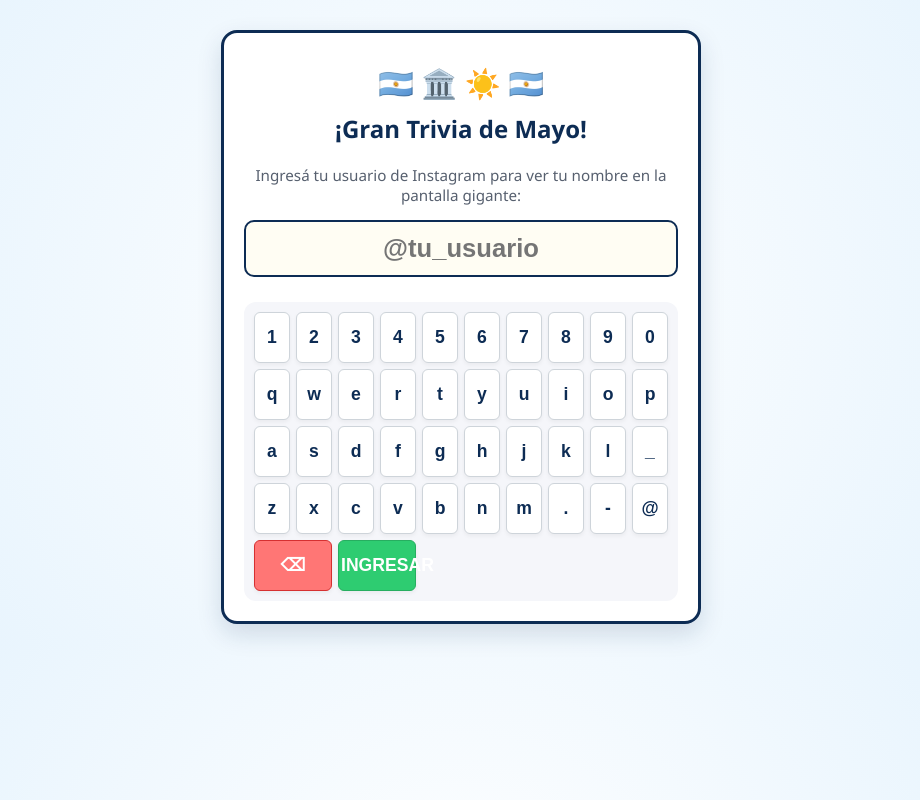
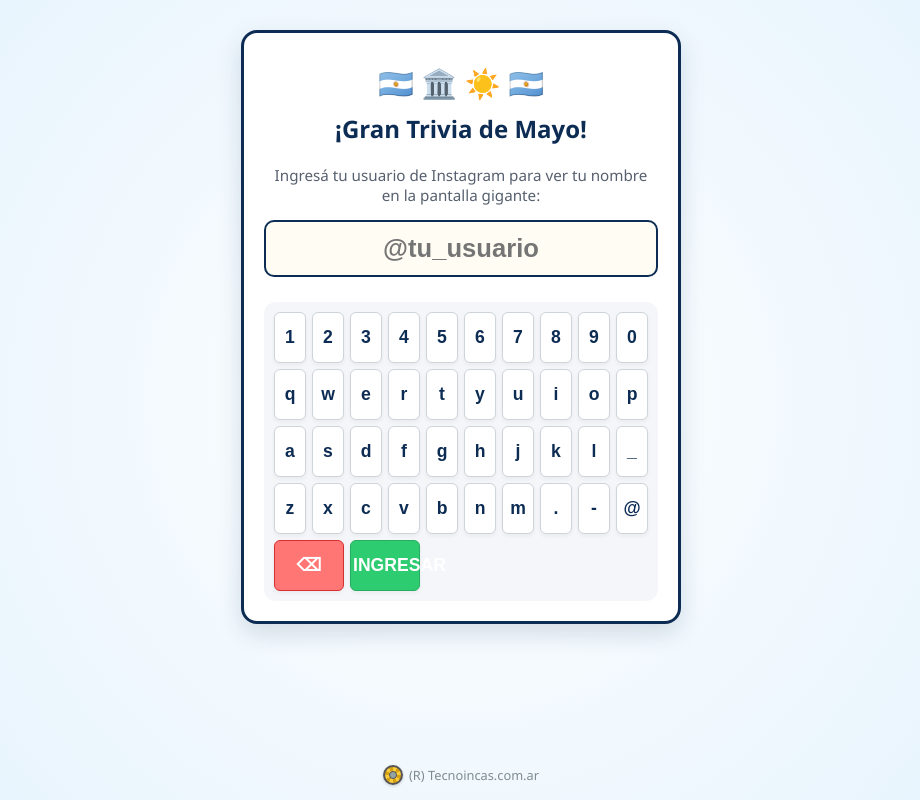
Before and after one commit to pab99/trivia25demayo, a website: page public/index.html in a window 1280 px wide. Shown: the whole page, without its empty margins (179-1099 px from the left). Drawn offline with nearby package versions, Linux system fonts and the light colour scheme; no server answers.

Commit message:
Update index.html

```diff
--- a/public/index.html
+++ b/public/index.html
@@ -21,12 +21,18 @@
             font-family: 'Segoe UI', Tahoma, Geneva, Verdana, sans-serif;
             margin: 0;
             padding: 0;
+            min-height: 100vh;
+            display: flex;
+            flex-direction: column;
         }
 
         .contenedor-movil {
             padding: 20px;
             max-width: 480px;
             margin: auto;
+            flex: 1;
+            width: 100%;
+            box-sizing: border-box;
         }
 
         .tarjeta-patria {
@@ -110,6 +116,7 @@
             box-shadow: 0px 4px 6px rgba(0,0,0,0.08);
             transition: background 0.2s, transform 0.1s;
             cursor: pointer;
+            text-decoration: none;
         }
         .opcion-btn:not([disabled]):hover { background: var(--amarillo-hover); }
         .opcion-btn:active { transform: scale(0.98); }
@@ -149,6 +156,43 @@
             margin: 15px 0;
             border: 2px solid var(--amarillo-sol);
             box-shadow: 0 4px 10px rgba(0,0,0,0.15);
+        }
+
+        /* Footer Estilo Tecnoincas */
+        footer {
+            text-align: center;
+            padding: 15px;
+            font-size: 0.8rem;
+            color: #7f8c8d;
+            display: flex;
+            align-items: center;
+            justify-content: center;
+            gap: 6px;
+            background: transparent;
+            margin-top: auto;
+        }
+
+        .logo-tecnoincas {
+            width: 16px;
+            height: 16px;
+            border-radius: 50%;
+            background: repeating-conic-gradient(from 0deg, var(--amarillo-sol) 0deg 30deg, #d4a314 30deg 60deg);
+            border: 2px solid #555;
+            display: inline-block;
+            position: relative;
+            box-shadow: 0 1px 3px rgba(0,0,0,0.2);
+        }
+        .logo-tecnoincas::after {
+            content: '';
+            position: absolute;
+            width: 6px;
+            height: 6px;
+            background: #95a5a6;
+            border-radius: 50%;
+            top: 50%;
+            left: 50%;
+            transform: translate(-50%, -50%);
+            border: 1px solid #555;
         }
     </style>
 </head>
@@ -193,10 +237,15 @@
             <div style="font-size: 1.1rem; color: #7f8c8d; margin-top: 5px;">Puntaje obtenido final:</div>
             <h3 id="fin-puntos" style="font-size: 2.5rem; color: var(--azul-oscuro); margin: 10px 0;">0 pts</h3>
 
-            <button class="opcion-btn" id="boton-accion-revancha" style="text-align:center; background: var(--azul-oscuro); color: white; border-color: var(--azul-oscuro);" onclick="ejecutarRevanchaGarantizada()">🔄 Volver a Jugar (Revancha)</button>
+            <a href="https://trivia25demayo.onrender.com" class="opcion-btn" style="text-align:center; background: var(--azul-oscuro); color: white; border-color: var(--azul-oscuro); display: block;" onclick="limpiezaPreviaSession()">🔄 Volver a Jugar (Revancha)</a>
         </div>
 
     </div>
+
+    <footer>
+        <div class="logo-tecnoincas"></div>
+        <span>(R) Tecnoincas.com.ar</span>
+    </footer>
 
     <script>
         const socket = io();
@@ -448,54 +497,10 @@
             document.getElementById('fin-puntos').innerText = `${puntosLocales} pts`;
         });
 
-        // 🌟 FUNCIÓN ULTRABLINDA: EJECUCIÓN SÍ O SÍ
-        function ejecutarRevanchaGarantizada() {
-            try {
-                playSound('click');
-
-                // 1. Limpieza visual agresiva envuelta en try por si falla el DOM
-                intentoActual = 1;
-                puntosLocales = 0;
-
-                try { document.getElementById('txt-puntos').innerText = "Pts: 0"; } catch(e){}
-                try { document.getElementById('txt-vidas').innerText = "❤️ ❤️ ❤️"; } catch(e){}
-                try { document.getElementById('txt-combo').innerText = ""; } catch(e){}
-                try { document.getElementById('txt-pregunta-num').innerText = "Pregunta 1/10"; } catch(e){}
-                try { document.getElementById('pregunta-titulo').innerText = "Cargando pregunta..."; } catch(e){}
-                try { document.getElementById('contenedor-opciones').innerHTML = ""; } catch(e){}
-
-                // 2. Parche definitivo de re-conexión: le mandamos el 'join_game' otra vez
-                // por si el servidor perdió la sesión del socket por tiempo de espera.
-                if (username.trim().length > 2) {
-                    socket.emit('join_game', username);
-                }
-
-                // 3. Reseteamos el juego en el backend
-                socket.emit('reset_game');
-
-                // 4. Cambiamos de pantalla ya mismo
-                cambiarPantalla('pantalla-juego');
-
-                // 5. Exigimos la pregunta con delay mínimo de 100ms para darle aire al backend de Render
-                setTimeout(() => {
-                    socket.emit('get_pregunta');
-                }, 100);
-
-            } catch (err) {
-                // Si algo explota en el código viejo, forzamos un refresh absoluto de la página
-                window.location.reload();
-            }
+        function limpiezaPreviaSession() {
+            playSound('click');
+            socket.emit('reset_game'); // Deja el aviso flotando para cooperar con el borrado
         }
-
-        socket.on('game_resetted', () => {
-            console.log("Reseteado.");
-        });
-
-        socket.on('force_relogin', () => {
-            username = "";
-            document.getElementById('username-display').value = "";
-            cambiarPantalla('pantalla-login');
-        });
 
         document.addEventListener('visibilitychange', () => {
             if (document.visibilityState === 'visible' && username.trim().length > 2) {
```
